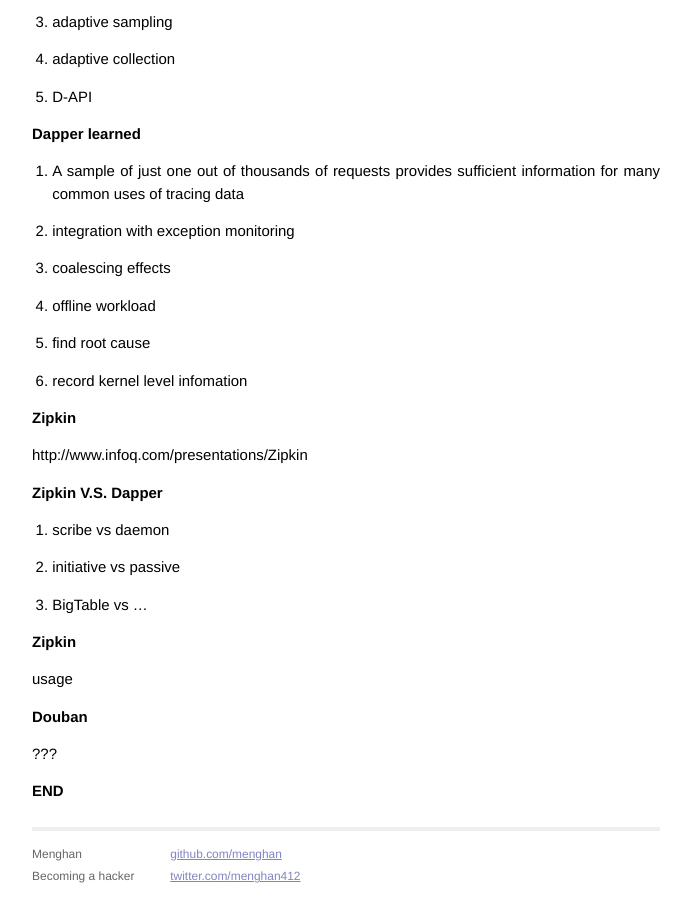
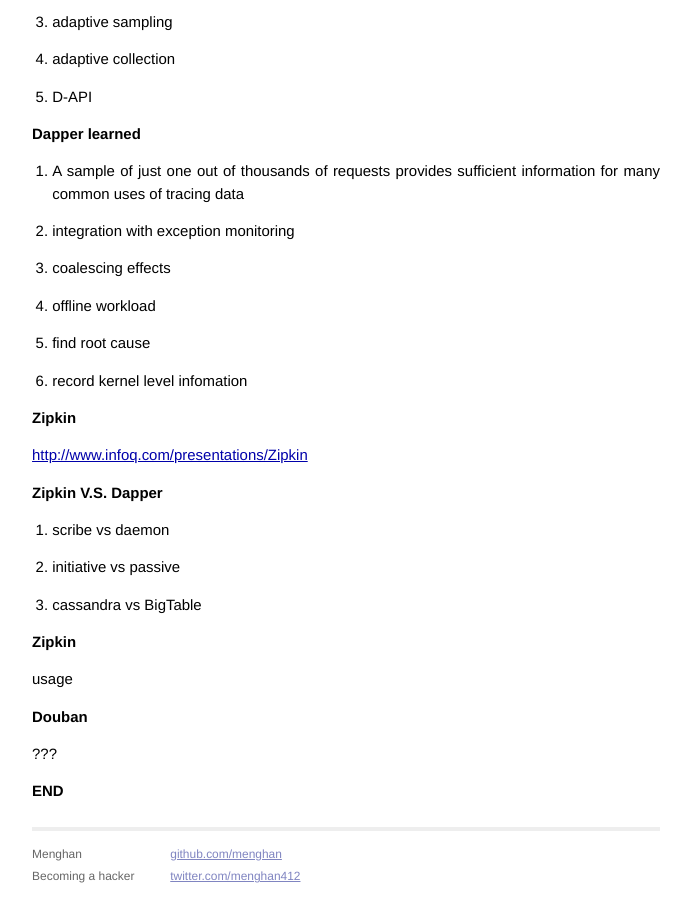
Before and after one commit to menghan/blog, a Jekyll site: the page built from _posts/2013-09-06-zipkin-intro.md, in a window 1280 px wide and 900 px high, scrolled down 1095 px. Shown: the whole window, without its empty margins (294-985 px from the left). Built offline with Jekyll 4.4.1, drawn with Linux system fonts in a browser that asks for light colours; Markdown is read by kramdown in place of the engine named in the settings.

Commit message:
correct zipkin/dapper store and link to slides of zipkin

```diff
--- a/_posts/2013-09-06-zipkin-intro.md
+++ b/_posts/2013-09-06-zipkin-intro.md
@@ -84,7 +84,7 @@
 
 # Zipkin
 
-http://www.infoq.com/presentations/Zipkin
+[http://www.infoq.com/presentations/Zipkin][zipkinpresentation]
 
 
 # Zipkin V.S. Dapper
@@ -93,7 +93,7 @@
 
 2. initiative vs passive
 
-3. BigTable vs ...
+3. cassandra vs BigTable
 
 
 # Zipkin
```
Also changed, not shown: other parts of _posts/2013-09-06-zipkin-intro.md (+1 -0 lines).
